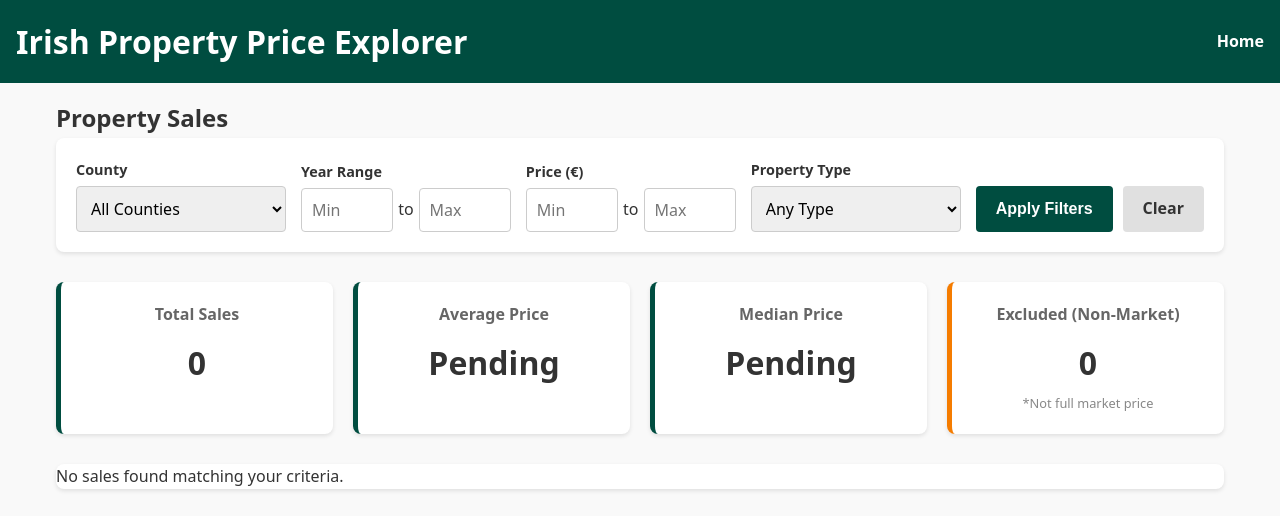
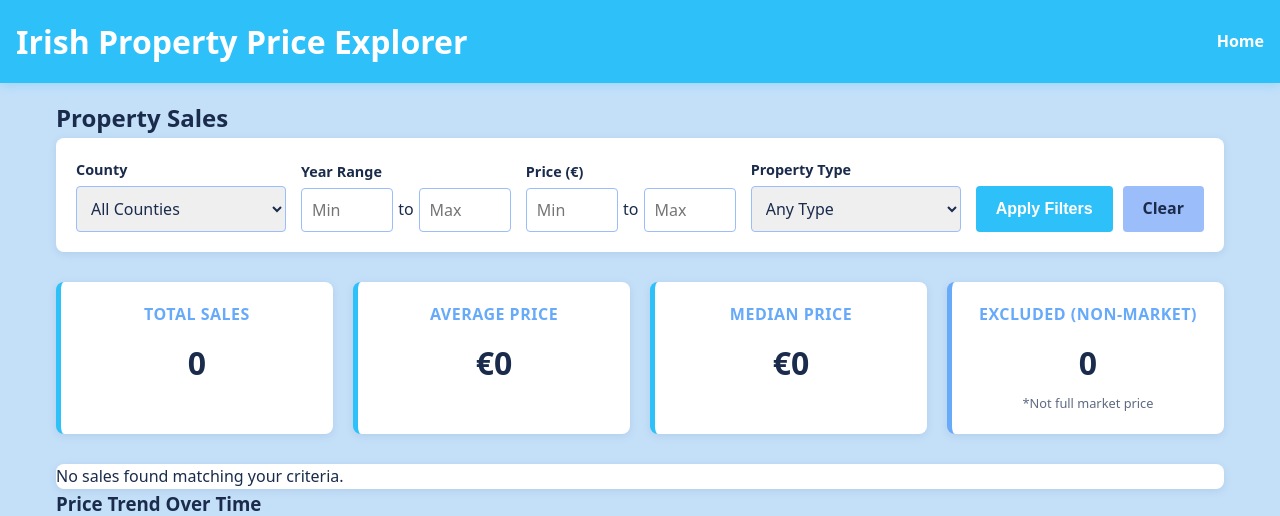
Before and after one commit to conoroleary101/irish-property-price-explorer, a Flask app: page / in a window 1280 px wide. Shown: the top 516 px of the page. Run offline with Flask 3, Linux system fonts and the light colour scheme; data that the repository does not hold is empty.

Commit message:
IPPE-27: Connect real mean/median variables to stat cards and clean up CSS comments

```diff
--- a/app/static/css/style.css
+++ b/app/static/css/style.css
@@ -10,8 +10,8 @@
 body {
     font-family: system-ui, -apple-system, sans-serif;
     line-height: 1.6;
-    color: #333;
-    background-color: #f9f9f9;
+    color: #1A2B4C;
+    background-color: #C4E0F9;
 }
 
 header, main, footer {
@@ -21,25 +21,26 @@ header, main, footer {
 }
 
 header {
-    background-color: #004d40;
-    color: white;
+    background-color: #2EC0F9;
+    color: #FFFFFF;
     max-width: 100%;
     display: flex;
     justify-content: space-between;
     align-items: center;
     flex-wrap: wrap;
+    box-shadow: 0 2px 10px rgba(46, 192, 249, 0.3);
 }
 
-header a { color: white; text-decoration: none; font-weight: bold; }
+header a { color: #FFFFFF; text-decoration: none; font-weight: bold; }
 nav ul { list-style: none; display: flex; gap: 15px; }
 
 /* Table Styles */
 .table-container {
     width: 100%;
     margin-top: 20px;
-    background: white;
+    background: #FFFFFF;
     border-radius: 8px;
-    box-shadow: 0 2px 4px rgba(0,0,0,0.1);
+    box-shadow: 0 2px 8px rgba(26, 43, 76, 0.1);
     overflow-x: auto;
 }
 
@@ -93,10 +101,10 @@ footer {
     display: flex;
     flex-wrap: wrap;
     gap: 15px;
-    background: white;
+    background: #FFFFFF;
     padding: 20px;
     border-radius: 8px;
-    box-shadow: 0 2px 4px rgba(0,0,0,0.1);
+    box-shadow: 0 2px 8px rgba(26, 43, 76, 0.1);
     margin-bottom: 30px;
     align-items: flex-end;
 }
@@ -112,16 +120,24 @@ footer {
     font-weight: 600;
     margin-bottom: 5px;
     font-size: 0.9rem;
-    color: #333;
+    color: #1A2B4C;
 }
 
 .form-group input,
 .form-group select {
     padding: 10px;
-    border: 1px solid #ccc;
+    border: 1px solid #9BBDF9;
     border-radius: 4px;
     font-size: 1rem;
     font-family: inherit;
+    color: #1A2B4C;
+}
+
+.form-group input:focus,
+.form-group select:focus {
+    outline: none;
+    border-color: #2EC0F9;
+    box-shadow: 0 0 0 3px rgba(46, 192, 249, 0.2);
 }
 
 .range-inputs {
@@ -147,19 +163,26 @@ footer {
     font-weight: bold;
     font-size: 1rem;
     text-decoration: none;
+    transition: background 0.2s;
 }
 
 .btn-primary {
-    background-color: #004d40;
-    color: white;
+    background-color: #2EC0F9;
+    color: #FFFFFF;
 }
 
-.btn-primary:hover { background-color: #00332a; }
+.btn-primary:hover {
+    background-color: #67AAF9; /* Hover to Medium Blue */
+}
 
 .btn-secondary {
-    background-color: #e0e0e0;
-    color: #333;
-    text-align: center;
+    background-color: #9BBDF9;
+    color: #1A2B4C;
+}
+
+.btn-secondary:hover {
+    background-color: #67AAF9;
+    color: #FFFFFF;
 }
 
 /* Stat Cards */
@@ -171,35 +194,37 @@ footer {
 }
 
 .stat-card {
-    background: white;
+    background: #FFFFFF;
     padding: 20px;
     border-radius: 8px;
-    box-shadow: 0 2px 4px rgba(0,0,0,0.1);
-    border-left: 5px solid #004d40;
+    box-shadow: 0 2px 8px rgba(26, 43, 76, 0.1);
+    border-left: 5px solid #2EC0F9;
     text-align: center;
 }
 
 .stat-card h3 {
     font-size: 1rem;
-    color: #666;
+    color: #67AAF9;
     margin-bottom: 10px;
+    text-transform: uppercase;
+    letter-spacing: 0.5px;
 }
 
 .stat-value {
     font-size: 2rem;
     font-weight: bold;
-    color: #333;
+    color: #1A2B4C;
 }
 
 .warning-card {
-    border-left-color: #f57c00;
-}
+    border-left-color: #67AAF9;
 
 .info-text {
     display: block;
     font-size: 0.8rem;
-    color: #888;
+    color: #1A2B4C;
     margin-top: 5px;
+    opacity: 0.7;
 }
 
 /* =========================================
--- a/app/templates/index.html
+++ b/app/templates/index.html
@@ -10,7 +10,6 @@
         <label for="county">County</label>
         <select name="county" id="county">
             <option value="">All Counties</option>
-            <!-- Using the real 'counties' variable -->
             {% for county in counties %}
                 <option value="{{ county }}" {% if filters.county == county %}selected{% endif %}>
                     {{ county }}
@@ -41,7 +40,6 @@
         <label for="property_type">Property Type</label>
         <select name="property_type" id="property_type">
             <option value="">Any Type</option>
-            <!-- Using the real 'property_types' variable -->
             {% for ptype in property_types %}
                 <option value="{{ ptype }}" {% if filters.property_type == ptype %}selected{% endif %}>{{ ptype }}</option>
             {% endfor %}
@@ -58,19 +56,19 @@
 <div class="stats-panel">
     <div class="stat-card">
         <h3>Total Sales</h3>
-        <p class="stat-value">{{ total }}</p> <!-- Real variable -->
+        <p class="stat-value">{{ total }}</p>
     </div>
     <div class="stat-card">
         <h3>Average Price</h3>
-        <p class="stat-value">Pending</p> <!-- Waiting on Saadman -->
+        <p class="stat-value">{{ mean | euro }}</p>
     </div>
     <div class="stat-card">
         <h3>Median Price</h3>
-        <p class="stat-value">Pending</p> <!-- Waiting on Saadman -->
+        <p class="stat-value">{{ median | euro }}</p>
     </div>
     <div class="stat-card warning-card">
         <h3>Excluded (Non-Market)</h3>
-        <p class="stat-value">{{ excluded }}</p> <!-- Real variable -->
+        <p class="stat-value">{{ excluded }}</p>
         <span class="info-text">*Not full market price</span>
     </div>
 </div>
@@ -111,7 +109,7 @@
     <img src="{{ url_for('main.trend_chart', **filters) }}" alt="Trend Chart" style="max-width: 100%; height: auto;">
 </div>
 
-<!-- AI Commentary Panel (IPPE-27) -->
+<!-- AI Commentary Panel -->
 <div class="ai-commentary-panel">
     <div class="ai-header">
         <h3>Market Analysis</h3>
```
Also changed, not shown: other parts of app/static/css/style.css (+92 -22 lines).
